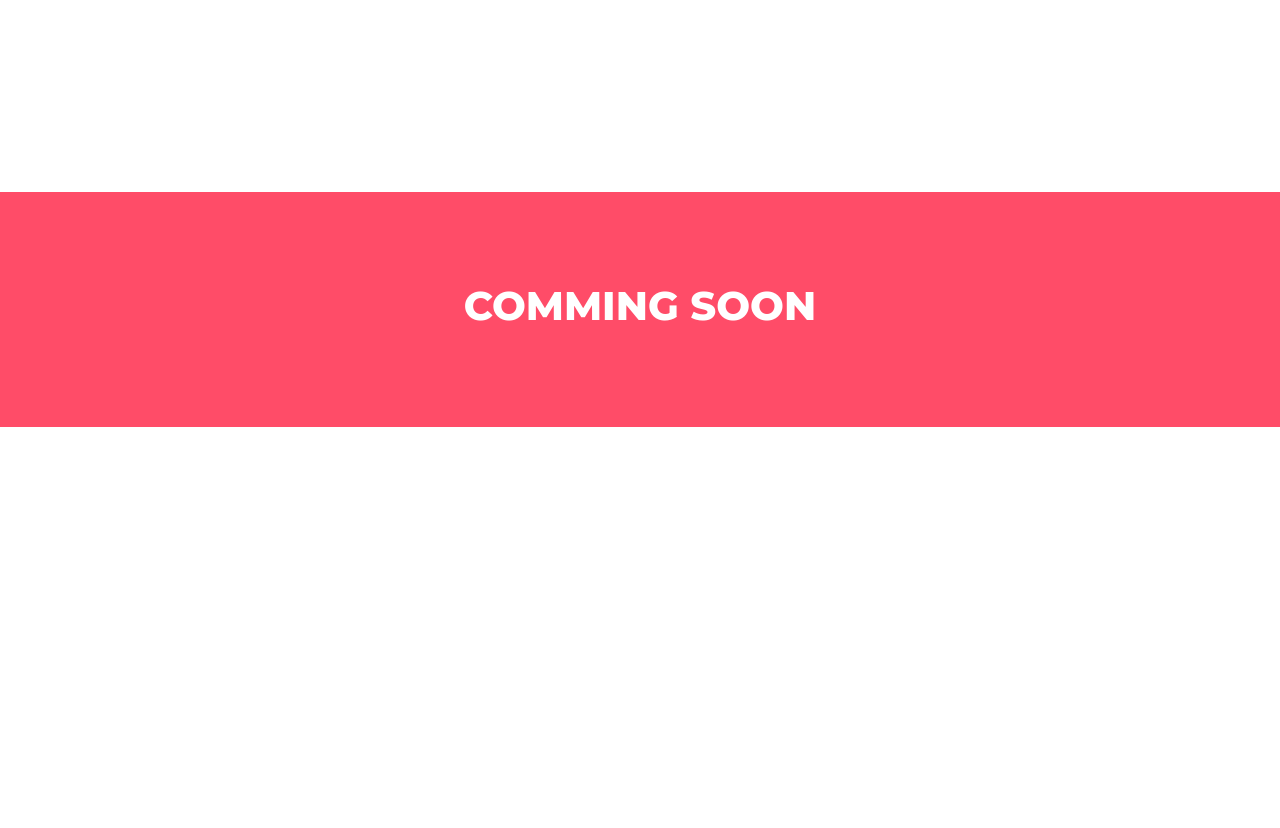
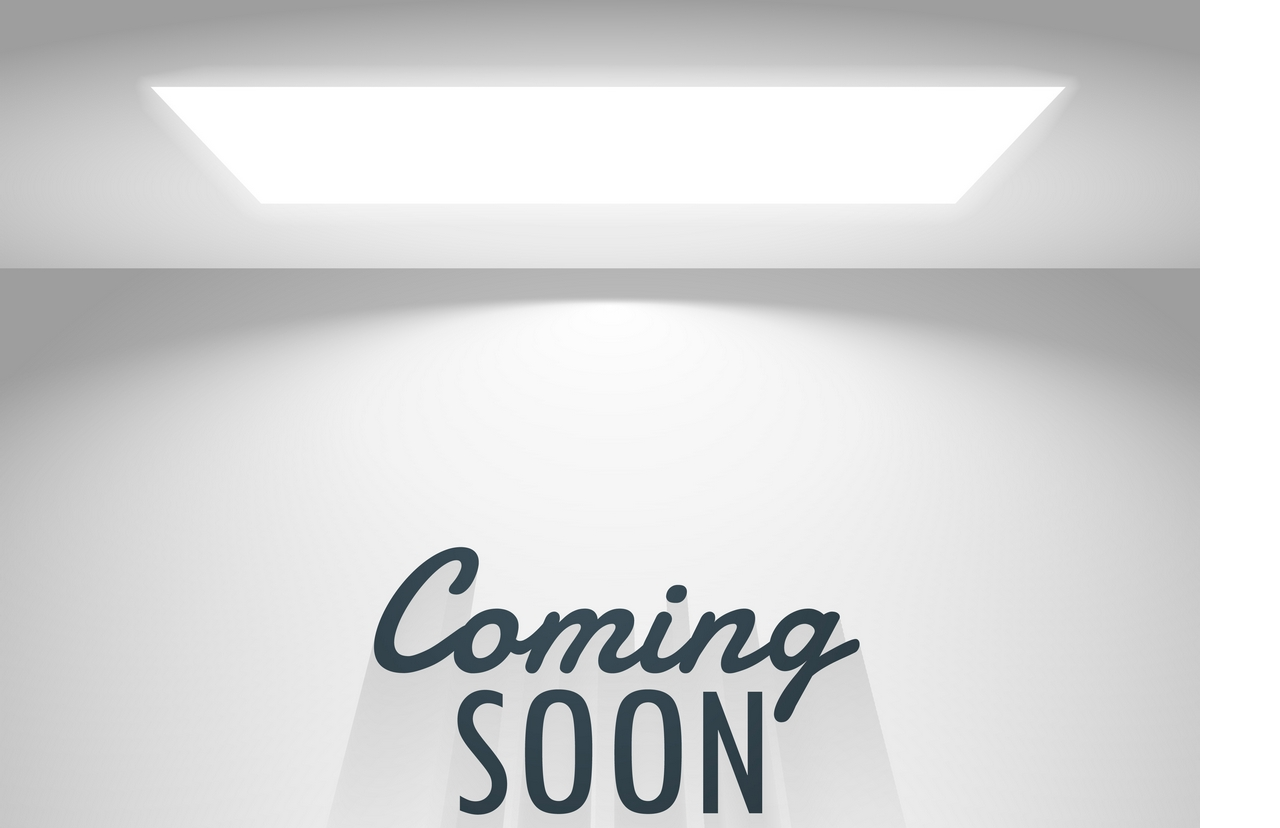
Before and after one commit to iamabbash/tindog, a plain HTML site: page commingsoon.html in a window 1280 px wide. Shown: the top 828 px of the page. Before the commit the page ends 800 px from the top, so only its background shows below. Drawn offline with nearby package versions, Linux system fonts and the light colour scheme.

Commit message:
Update commingsoon.html

```diff
--- a/commingsoon.html
+++ b/commingsoon.html
@@ -25,14 +25,14 @@
     <script src="https://stackpath.bootstrapcdn.com/bootstrap/4.5.0/js/bootstrap.min.js" integrity="sha384-OgVRvuATP1z7JjHLkuOU7Xw704+h835Lr+6QL9UvYjZE3Ipu6Tp75j7Bh/kR0JKI" crossorigin="anonymous"></script>
   </head>
 
-  <body>
+<div class="row">
+  <div class="col-12 banner">
+    <img class="soon" src="images/pic.jpg" alt="comming-soon-img">
+  </div>
 
-    <div class="top-container1">
-
-      <h1>COMMING SOON</h1>
+</div>
 
 
-    </div>
 
 
   </body>
```
